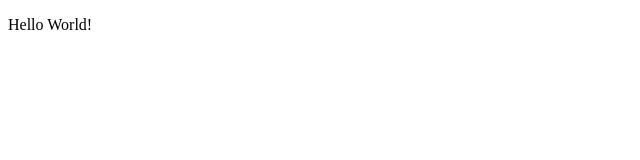
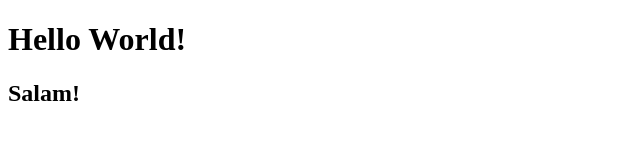
Before and after one commit to kuba-kola/project, a plain HTML site: page index.html in a window 1280 px wide. Shown: the whole page, without its empty margins (0-640 px from the left). Drawn offline with Linux system fonts and the light colour scheme.

Commit message:
index mode

```diff
--- a/index.html
+++ b/index.html
@@ -7,7 +7,9 @@
 </head>
 <body>
 
-<p onclick="">Hello World!</p>
+<h1>Hello World!</h1>
+<h2>Salam!</h2>
+
 <script src="js/script.js"></script>
 
 </body>
```
